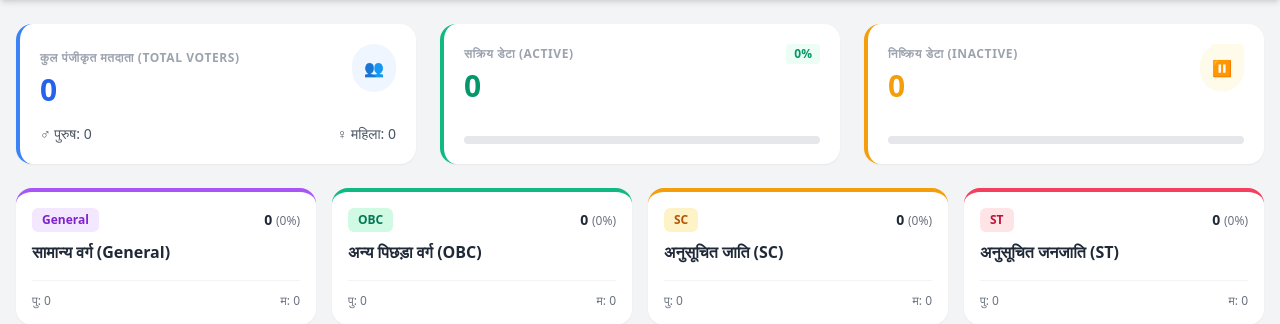
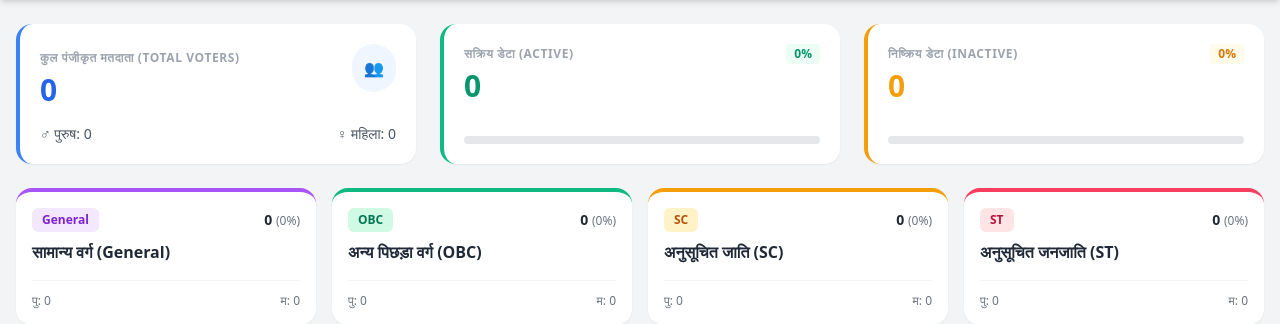
Before and after one commit to sannichauhan/barwa-sukdev, a Django app: page /voters/ in a window 1280 px wide. Shown: the part 60-384 px from the top of the page. Run offline with Django 5.2, Linux system fonts and the light colour scheme; data that the repository does not hold is empty; some libraries are stand-ins or nearby versions.

Commit message:
updated file

```diff
--- a/voter_app/templates/voter_list.html
+++ b/voter_app/templates/voter_list.html
@@ -66,9 +66,6 @@
     </div>
     <div class="mt-3 w-full bg-gray-200 rounded-full h-2">
         <div class="bg-amber-400 h-2 rounded-full" style="width: {{ inactive_percentage|default:"0" }}%;"></div>
-    </div>
-    <div class="absolute top-5 right-5 bg-amber-50 p-3 rounded-full text-amber-500">
-        ⏸️
     </div>
 </div>
 
```
